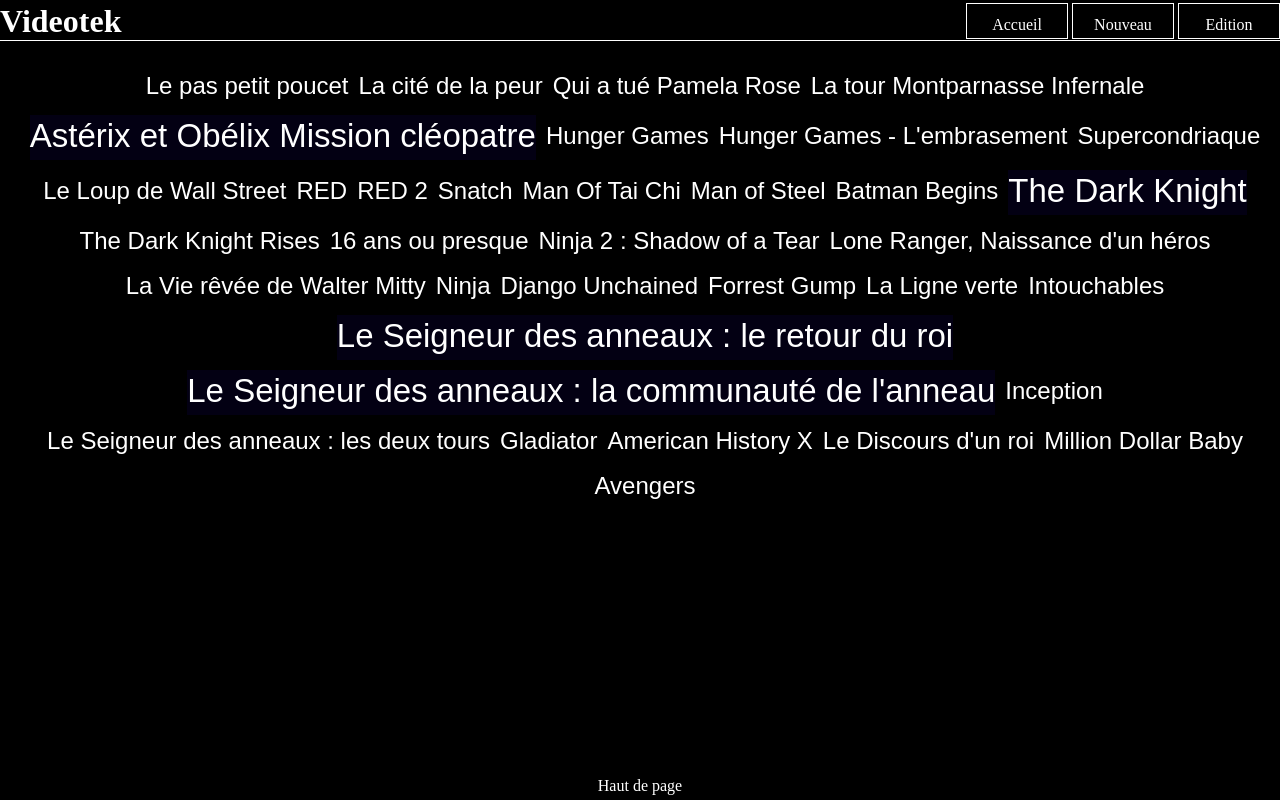
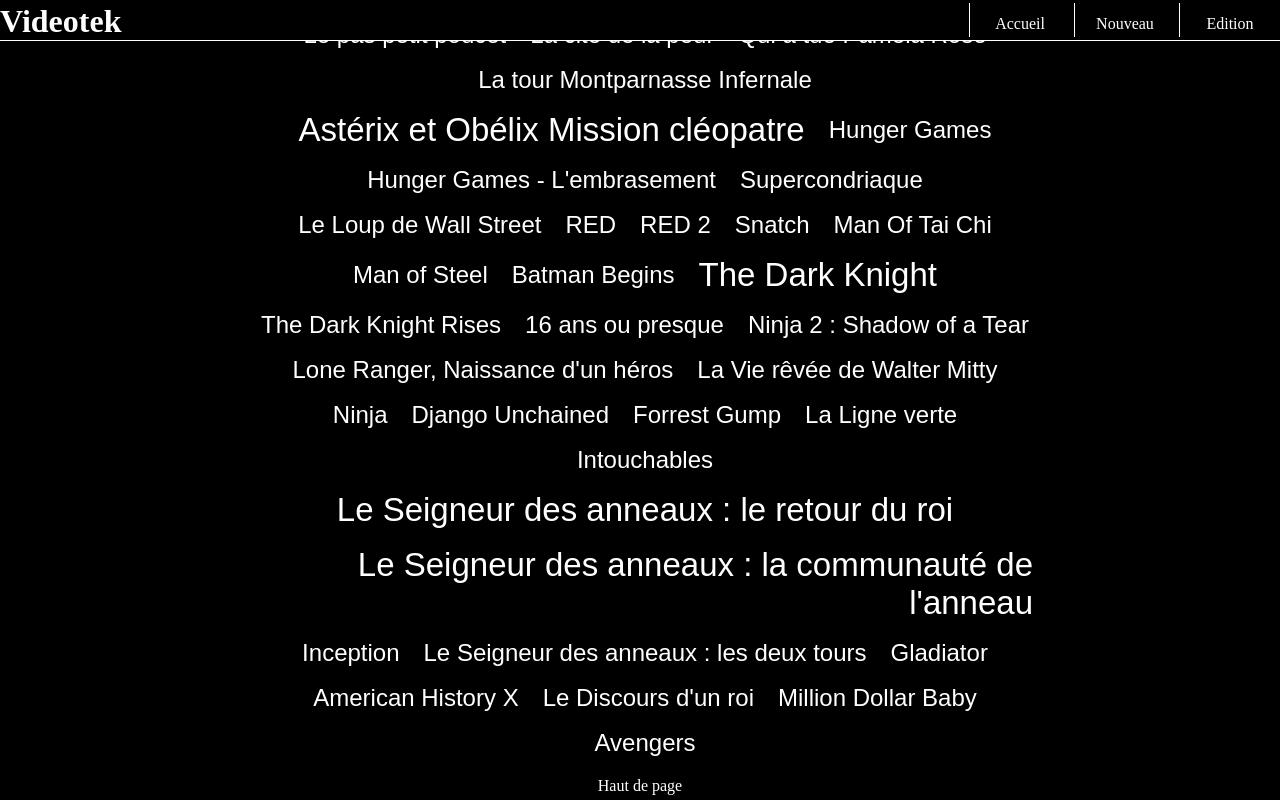
Before and after one commit to baptistem/VideoTek, a PHP site: page / in a window 1280 px wide. Run offline with PHP 8.4, Linux system fonts and the light colour scheme; data that the repository does not hold is empty; some web fonts are replaced.

Commit message:
for some reason adding new doesn't work, fixing css, todo later : fix css for input fix xml (again)

```diff
--- a/CSS/desktop.css
+++ b/CSS/desktop.css
@@ -1,7 +1,8 @@
-*{
-    color:white;
+html{
+    height:100%;
 }
 body{
+    height: 100%;
     margin: 0 0 0 0;
     background: #000000;
 }
@@ -55,7 +56,7 @@ input,textarea{
 }
 nav>ul>li{
     display: inline-block;
-    border:1px solid white;
+    border-left:1px solid white;
     min-width:80px;
     width:100px;
     max-width:381px;
@@ -63,6 +64,14 @@ nav>ul>li{
     max-height: 30px;
     min-height: 19px;
     line-height:38px
+}
+nav>ul>li:hover>a ,nav>ul>li:hover{
+    background: white;
+    color:black !important
+}
+nav>ul>li:active{
+    background: whitesmoke;
+    color: grey !important
 }
 nav>ul{
     margin-left:auto;
@@ -79,26 +88,33 @@ article{
     margin-left: 10px;
     min-height: 209px;
     color: white;
+    height:100%;
+    vertical-align: middle;
 }
 a{
     color:white;
     text-decoration: none;
 }
 a:active{
-    color: grey;
+    color:grey;
 }
-
 a:hover{
-    color: black;
+    color: #9d99cf;
 }
 a:visited{
-    color:whitesmoke;
+    color:white;
 }
 @font-face {
     font-family: 'Six Caps';
     font-style: normal;
     font-weight: 400;
     src: local('Six Caps'), local('SixCaps'), url(../font/sixcap.woff) format('woff');
+}
+@font-face {
+    font-family: 'Tauri';
+    font-style: normal;
+    font-weight: 400;
+    src: local('Tauri Regular'), local('Tauri-Regular'), url(../font/33NkxyDp8MBgQpwno_A-zw.woff) format('woff');
 }
 @font-face {
     font-family: 'Julius Sans One';
@@ -114,6 +130,7 @@ a:visited{
     src: local('Economica'), local('Economica-Regular'), url(../font/Economica.woff) format('woff');
 }
 .flexboxContainer{
+    margin-top: 0px;
     display: flex;
     flex-direction: row;
     flex-wrap: wrap;
@@ -123,9 +140,10 @@ a:visited{
 }
 .flexboxElement{
     flex : 0 1 auto;
-    margin-left: 5px;
-    margin-right: 5px;
+    margin-left: 12px;
+    margin-right: 12px;
     margin-bottom:10px;
+    max-width:800px;
 }
 .flexboxElement>*{
     font-size: 24px;
@@ -133,11 +151,12 @@ a:visited{
     font-family:  'Economica',sans-serif;
 }
 .highlight{
-    text-align:center;
-    background: rgba(4, 1, 21, 0.94);
+        text-align:right;
 }
 .highlight>*{
+    color: #ffffff;
     font-size: 33px;
+    font-family:  'Tauri', sans-serif;
 }
 
 @media screen and (max-width : 650px){
@@ -153,6 +172,9 @@ a:visited{
         display: block;
         text-align: center;
         font-size: 15px;
+    }
+    .flexboxContainer, .flexboxElement{
+        display: block;
     }
 
 
@@ -171,8 +193,8 @@ a:visited{
     }
     .flexboxElement:nth-child(2n+1){
         background-color: rgba(0,0,0,0.1);
-    ;
     }
+
     h1{
         font-size: 15px;
     }
@@ -201,5 +223,5 @@ article a:after {
 }
 article a:hover:after {
     width: 100%;
-    background: rgba(50,50,100,0.3);
+    background: rgba(10, 33, 255, 0.29);
 }
--- a/Controler/XmlLoader.php
+++ b/Controler/XmlLoader.php
@@ -129,7 +129,7 @@ class XmlLoader{
                 $this->film->setDescription($node->wholeText);
                 break;
             case "media" :
-                $this->film->setMedia($node->media);
+                $this->film->setMedia($node->wholeText);
                 break;
         }
 
--- a/View/FilmView.php
+++ b/View/FilmView.php
@@ -29,9 +29,9 @@ class FilmView {
     public function show(){
         $htmlString = "<section class='flexboxContainer'>
         <article class='flexboxElement' >
-            <img alt='image for film' source='".$this->media."'/>
-        </artice>
-        <article>
+            <img alt='image for film' src='".$this->film->media."'/>
+        </article>
+        <article class='flexboxElement' >
             <h2>".$this->film->title." (".$this->film->year.")</h2>
             <p>".$this->film->genre."</p>
             <p>".$this->film->description."</p>
@@ -42,7 +42,8 @@ class FilmView {
             $htmlString.= "<li>".$actor."</li>";
         }
         $htmlString.= "</ul>
-        </article>";
+        </article>
+        </section>";
 
         return $htmlString;
     }
--- a/View/FilmsView.php
+++ b/View/FilmsView.php
@@ -16,7 +16,10 @@ class FilmsView {
     }
 
     public function show(){
-        $htmlString ="\n<article>\n<ul class='flexboxContainer'>\n";
+        $htmlString ="
+        <article class='flexboxContainer'>
+            <ul class='flexboxElement flexboxContainer'>
+        ";
         $index=0;
         $highlight="";
         foreach($this->films as $film){
--- a/View/Site.php
+++ b/View/Site.php
@@ -13,11 +13,9 @@ class Site {
     {
         $this->title=$title;
         if(count($films)==0){
-            $this->title.=" > nouveau";
             $this->content=new FilmEdit();
         }
         else if(count($films)==1){
-            $this->title.=" > ".$films[0]->title;
             $this->content=new FilmView($films[0]);
         }
         else if (count($films)>1){
--- a/XML/db.xml
+++ b/XML/db.xml
@@ -528,5 +528,5 @@
                 Les Avengers ont beau constituer la plus fantastique des équipes, il leur reste encore à apprendre à travailler ensemble, et non les uns contre les autres, d'autant que le redoutable Loki a réussi à accéder au Cube Cosmique et à son pouvoir illimité...</description>
             <media>http://fr.web.img3.acsta.net/r_640_600/b_1_d6d6d6/medias/nmedia/18/85/31/58/20056602.jpg</media>
         </film>
-        </films>
-    </videotheque>
+    </films>
+</videotheque>
--- a/index.php
+++ b/index.php
@@ -25,7 +25,10 @@ if($_GET && array_key_exists("id",$_GET)){
    $xmlLoader->getFilmById($_GET["id"],array_key_exists("edit",$_GET));
 }
 else if($_GET && array_key_exists('new',$_GET)){
-    $xmlLoader->films=[];
+    $site = new Site("Erreur",null);
+    $site->setError("401",401,"not authorized, you must be in local to change/add film");
+    $site->show();
+    return;
 }
 else if ($_POST && array_key_exists("titre",$_POST) && array_key_exists("genre",$_POST) && array_key_exists("realisateur",$_POST)
     && array_key_exists("annee",$_POST) && array_key_exists("description",$_POST) && array_key_exists("acteurs",$_POST))
@@ -41,7 +44,7 @@ else if ($_POST && array_key_exists("titre",$_POST) && array_key_exists("genre",
 }
 else if($_GET && array_key_exists("edit",$_GET)){
     $site = new Site("Erreur",null);
-    $site->setError("401",401,"not authorized, you must be in local to change/view films");
+    $site->setError("401",401,"not authorized, you must be in local to change/add film");
     $site->show();
     return;
 }
```
Also changed, not shown: Controler/FilmWriter.php (+35 -40 lines).
